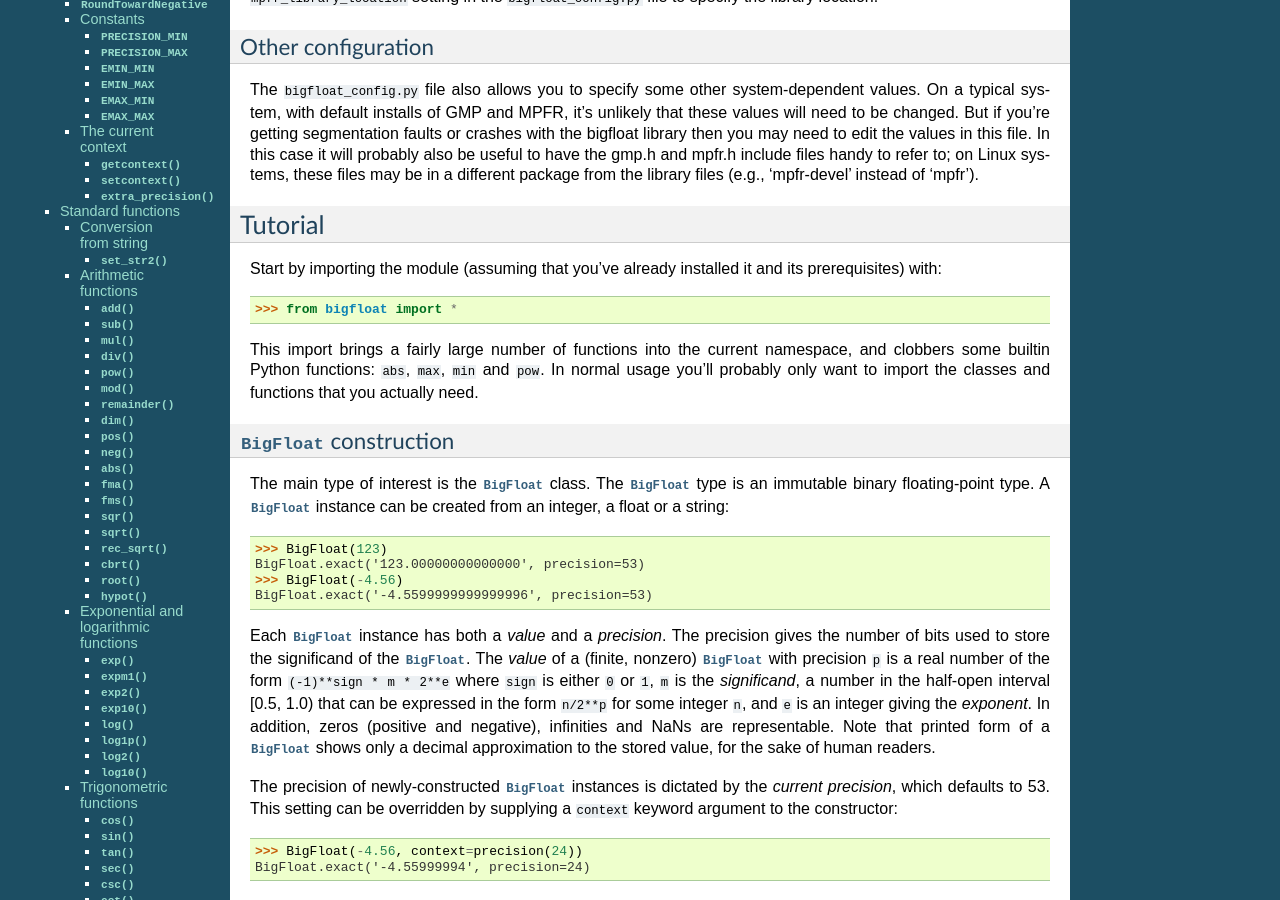
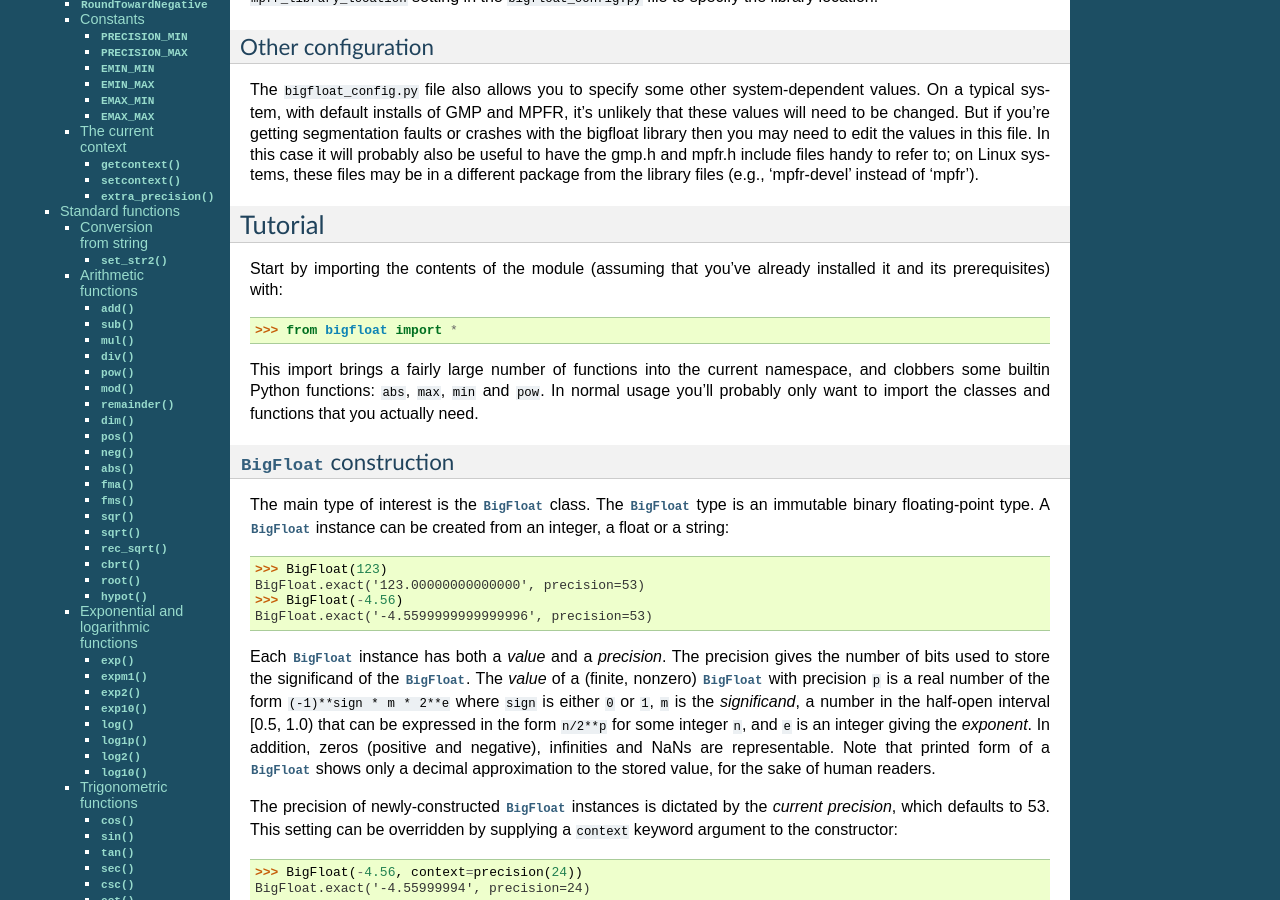
Before and after one commit to mdickinson/bigfloat, a Sphinx documentation site: the page built from Doc/index.rst, in a window 1280 px wide and 900 px high, scrolled down 801 px. Built offline with Sphinx 7.4.7, drawn with Linux system fonts in a browser that asks for light colours.

Commit message:
Clarify doc

```diff
--- a/Doc/index.rst
+++ b/Doc/index.rst
@@ -70,8 +70,8 @@
 Tutorial
 --------
 
-Start by importing the module (assuming that you've already installed
-it and its prerequisites) with:
+Start by importing the contents of the module (assuming that you've
+already installed it and its prerequisites) with:
 
    >>> from bigfloat import *
 
```
